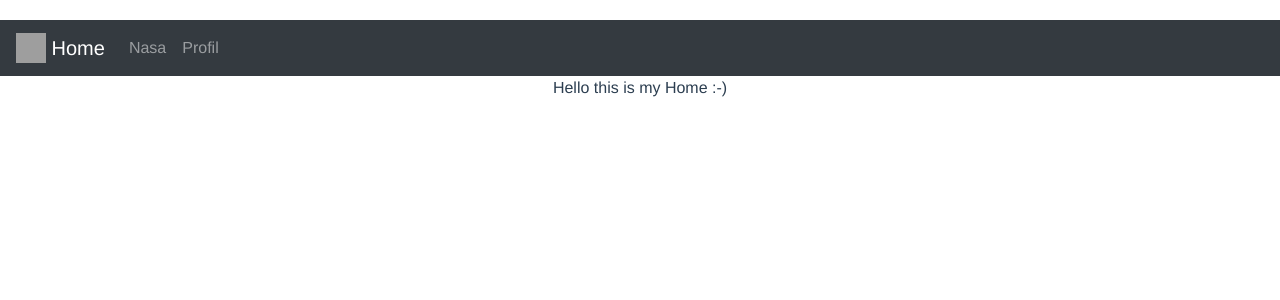
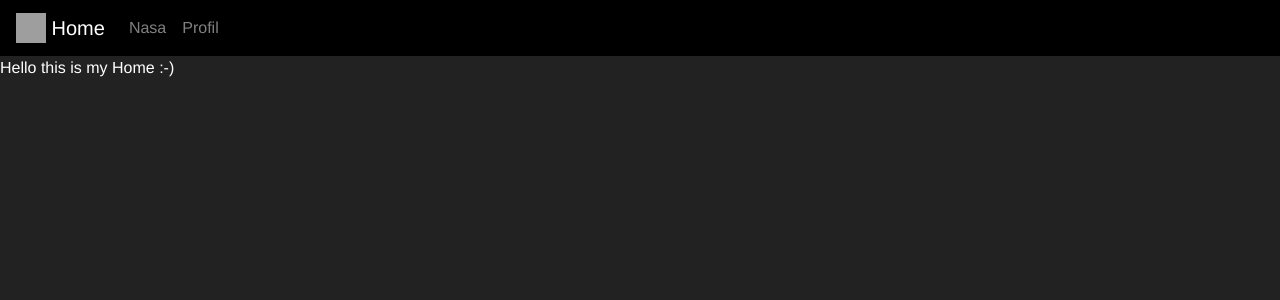
Before and after one commit to lerouxguillaume/perso, a Vue app in the folder front/: page / in a window 1280 px wide. Shown: the top 300 px of the page. Built offline with nearby package versions, Linux system fonts and the light colour scheme; grey boxes are pictures that could not be loaded; what vue-moment would draw is missing.

Commit message:
show image of the day

```diff
--- a/front/package.json
+++ b/front/package.json
@@ -10,6 +10,8 @@
   "dependencies": {
     "axios": "^0.18.0",
     "bootstrap-vue": "^2.0.0-rc.13",
+    "moment": "^2.24.0",
+    "node-sass": "^4.11.0",
     "vue": "^2.5.22",
     "vue-moment": "^4.0.0",
     "vue-router": "^3.0.2"
@@ -21,6 +23,7 @@
     "babel-eslint": "^10.0.1",
     "eslint": "^5.8.0",
     "eslint-plugin-vue": "^5.0.0",
+    "sass-loader": "^7.1.0",
     "vue-template-compiler": "^2.5.21"
   },
   "eslintConfig": {
--- a/front/src/App.vue
+++ b/front/src/App.vue
@@ -7,25 +7,20 @@
 
 <script>
   import Navbar from "./components/Navbar";
-  import ImageOfTheDay from "./components/ImageOfTheDay";
-  import ListNasaImages from "./components/ListNasaImages";
   export default {
   name: 'app',
   components: {
-    ListNasaImages,
-    ImageOfTheDay,
     Navbar,
   }
 }
 </script>
 
-<style>
-#app {
-  font-family: 'Avenir', Helvetica, Arial, sans-serif;
-  -webkit-font-smoothing: antialiased;
-  -moz-osx-font-smoothing: grayscale;
-  text-align: center;
-  color: #2c3e50;
-  margin-top: 20px;
-}
+<style lang="scss">
+  #app {
+    font-family: 'Avenir', Helvetica, Arial, sans-serif;
+    -webkit-font-smoothing: antialiased;
+    -moz-osx-font-smoothing: grayscale;
+    color: white;
+    min-height: 100%;
+  }
 </style>
--- /dev/null
+++ b/front/src/assets/custom.scss
@@ -0,0 +1,10 @@
+// custom.scss
+
+// Define your variable overrides here
+$body-bg: #222222;
+$body-color: white;
+$card-bg: #222222;
+
+// Include Bootstrap and BootstrapVue SCSS files
+@import '~bootstrap/scss/bootstrap.scss';
+@import '~bootstrap-vue/src/index.scss';
--- a/front/src/components/ImageOfTheDay.vue
+++ b/front/src/components/ImageOfTheDay.vue
@@ -1,14 +1,21 @@
 <template>
     <div v-if = "title !== null">
-        <h4>{{ title }} ({{ date | moment("dddd, MMMM Do YYYY") }})</h4>
-        <iframe v-if="mediaType === 'video'" :src="url" allowfullscreen></iframe>
-        <img v-else-if="mediaType === 'image'" :src="url" allowfullscreen></img>
-        <p>{{ explanation }}</p>
+        <b-card>
+            <b-media>
+                <iframe v-if="mediaType === 'video'" :src="url" allowfullscreen></iframe>
+                <b-img v-else-if="mediaType === 'image'" :src="url" slot="aside" blank-color="#ccc" alt="placeholder" />
+                <!--<img v-else-if="mediaType === 'image'" :src="url"></img>-->
+                <h3>{{ title }} ({{ date | moment("dddd, MMMM Do YYYY") }})</h3>
+                <div v-if="copyright" class="copyright">copyright:  <strong>{{ copyright }}</strong></div>
+                <div><p><i>{{ explanation }}</i></p></div>
+            </b-media>
+        </b-card>
     </div>
 </template>
 
 <script>
     import axios from 'axios';
+    // import * as route from "vue-router";
 
     export default {
         name: "ImageOfTheDay",
@@ -18,12 +25,13 @@
                 title : null,
                 explanation : null,
                 url : null,
-                mediaType : null
+                mediaType : null,
+                copyright : null
             }
         },
         mounted () {
             axios
-                .get(process.env.VUE_APP_API_URL+'/day')
+                .get(process.env.VUE_APP_API_URL+'/day/'+ this.$route.params.day)
                 .then((response) => {
                     let data = response.data;
                     this.date = new Date(data.date);
@@ -31,6 +39,7 @@
                     this.explanation = data.explanation;
                     this.url = data.url;
                     this.mediaType = data.media_type;
+                    this.copyright = data.copyright;
                 })
                 .catch(function (error) {
                     console.log(error);
@@ -40,5 +49,7 @@
 </script>
 
 <style scoped>
-
+    .copyright {
+        margin-bottom: 30px;
+    }
 </style>
--- a/front/src/components/ListNasaImages.vue
+++ b/front/src/components/ListNasaImages.vue
@@ -1,6 +1,6 @@
 <template>
     <div class="row list-images">
-        <div v-for="image in images" class="col-md-4">
+        <div v-for="(image, key) in images" class="col-md-4" v-bind:key="key">
             <NasaImage
                     v-bind:image="image"
             ></NasaImage>
--- a/front/src/components/NasaImage.vue
+++ b/front/src/components/NasaImage.vue
@@ -1,5 +1,5 @@
 <template>
-    <b-card no-body class="overflow-hidden" style="max-width: 540px; max-height: 540px;">
+    <b-card no-body class="overflow-hidden" style="max-width: 540px; max-height: 540px;" v-on:click="redirectTo">
         <b-row no-gutters>
             <b-col md="6" class="image-card">
                 <b-card-img v-if="image.mediaType === 'image'" v-bind:src="image.url" class="rounded-0" />
@@ -17,6 +17,10 @@
 </template>
 
 <script>
+
+    import * as router from "vue-router";
+    import * as moment from "moment";
+
     export default {
         name: "NasaImage",
         props: {
@@ -26,6 +30,16 @@
                 explanation: String,
                 url: String,
                 mediaType: String
+            }
+        },
+        data: () => {
+            return {
+                router: router
+            }
+        },
+        methods: {
+            redirectTo: function() {
+                this.$router.push({name: 'nasa_image_day', params: { day : (moment(this.image.date).format('DD-MM-YYYY')) }})
             }
         }
     }
@@ -43,8 +57,6 @@
     }
     .card {
         margin: 10px 0;
-        background-color: #222222;
-        color: white;
     }
     img {
         max-height: 250px;
--- a/front/src/components/Navbar.vue
+++ b/front/src/components/Navbar.vue
@@ -1,6 +1,6 @@
 <template>
     <!-- Image and text -->
-    <b-navbar variant="dark" type="dark">
+    <b-navbar variant="black" type="dark">
         <b-navbar-nav>
             <b-navbar-brand to="/">
                 <img src="https://placekitten.com/g/30/30" class="d-inline-block align-top" alt="BV" />
@@ -19,5 +19,7 @@
 </script>
 
 <style scoped>
-
+    .bg-black {
+        background-color: black;
+    }
 </style>
--- a/front/src/components/Profil.vue
+++ b/front/src/components/Profil.vue
@@ -2,20 +2,20 @@
     <div>
         <h3>Guillaume Le Roux</h3>
 
-        <p>
-            Bonjour !
-            Je m'apelle Guillaume Le Roux.
-            Je travaille dans l'univers du web, actuellement chez Smile à Lyon.
-        </p>
+        <!--<p>-->
+            <!--Bonjour !-->
+            <!--Je m'apelle Guillaume Le Roux.-->
+            <!--Je travaille dans l'univers du web, actuellement chez Smile à Lyon.-->
+        <!--</p>-->
 
-        <h4>Mon parcours</h4>
-            Depuis 2017 : Ingénieur et développement chez Smile Open Source Solution à Lyon
+        <!--<h4>Mon parcours</h4>-->
+            <!--Depuis 2017 : Ingénieur et développement chez Smile Open Source Solution à Lyon-->
 
-            2014-2017 :
-                Master en génie Logiciel à l'université de Rennes 1
+            <!--2014-2017 :-->
+                <!--Master en génie Logiciel à l'université de Rennes 1-->
 
-            2011 - 2014 :
-                Licence de Mathèmatiques Appliqués et Sciences Sociales à l'université de Rennes 2
+            <!--2011 - 2014 :-->
+                <!--Licence de Mathèmatiques Appliqués et Sciences Sociales à l'université de Rennes 2-->
     </div>
 </template>
 
```
Also changed, not shown: front/src/main.js (+10 -8 lines), 2 other files (tests, documents, lock files or other folders).
